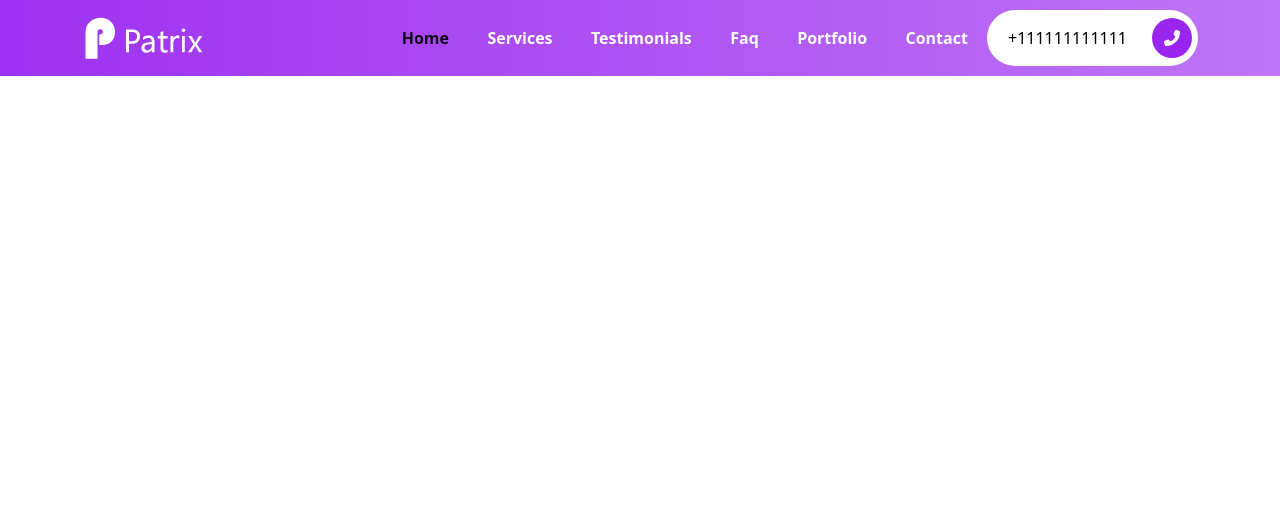
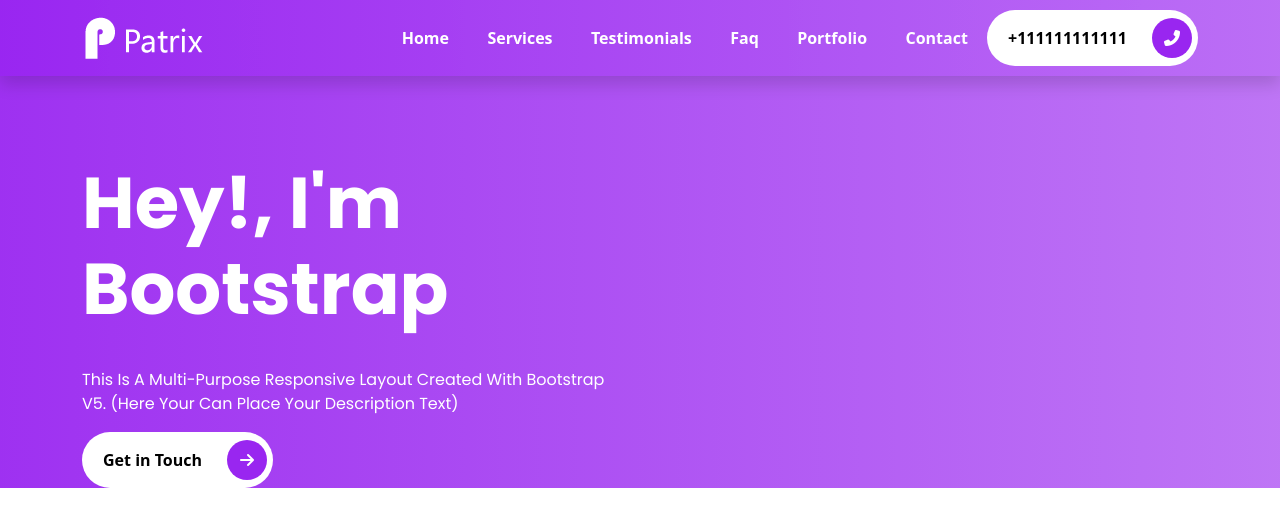
Before and after one commit to Koka-koka/portfolio, a website: page index.html in a window 1280 px wide. Drawn offline with Linux system fonts and the light colour scheme.

Commit message:
Intro-section

```diff
--- a/index.html
+++ b/index.html
@@ -1,21 +1,27 @@
 <!DOCTYPE html>
 <html lang="en">
+
 <head>
   <meta charset="UTF-8">
   <meta http-equiv="X-UA-Compatible" content="IE=edge">
   <meta name="viewport" content="width=device-width, initial-scale=1.0">
   <title>Portfolio</title>
+  <link rel="preconnect" href="https://fonts.googleapis.com">
+  <link rel="preconnect" href="https://fonts.gstatic.com" crossorigin>
+  <link href="https://fonts.googleapis.com/css2?family=Poppins:wght@400;500;600;700;900&display=swap" rel="stylesheet">
   <link rel="stylesheet" href="assets/css/fontawesome.css">
   <link rel="stylesheet" href="assets/css/style.css">
 </head>
+
 <body>
   <!-- Navbar -->
-    <nav class="navbar navbar-expand-lg menu">
+  <nav class="navbar navbar-expand-lg navbar-dark menu shadow fixed-top">
     <div class="container">
       <a class="navbar-brand" href="#">
         <img src="images/logo.png" alt="logo">
       </a>
-          <button class="navbar-toggler" type="button" data-bs-toggle="collapse" data-bs-target="#navbarSupportedContent" aria-controls="navbarSupportedContent" aria-expanded="false" aria-label="Toggle navigation">
+      <button class="navbar-toggler" type="button" data-bs-toggle="collapse" data-bs-target="#navbarSupportedContent"
+        aria-controls="navbarSupportedContent" aria-expanded="false" aria-label="Toggle navigation">
         <span class="navbar-toggler-icon"></span>
       </button>
       <div class="collapse navbar-collapse justify-content-end" id="navbarSupportedContent">
@@ -50,6 +56,31 @@
     </div>
   </nav>
 
+  <!-- INTRO -->
+
+  <section id="home" class="intro-section">
+    <div class="container">
+      <div class="row align-items-center text-white">
+        <div class="col-md-6 intros text-start">
+          <h1 class="display-2">
+            <span class="display-2--intro">Hey!, I'm Bootstrap</span>
+            <span class="display-2--description lh-base">
+              this is a multi-purpose responsive layout created with bootstrap v5.
+              (here your can place your description text)
+            </span>
+          </h1>
+          <button type="button" class="rounded-pill btn-rounded">Get in Touch
+            <span><i class="fas fa-arrow-right"></i></span>
+          </button>
+        </div>
+        <div class="col-md-6 intros">
+
+        </div>
+      </div>
+    </div>
+  </section>
+
   <script src="assets/js/bootstrap/bootstrap.bundle.min.js"></script>
 </body>
+
 </html>
--- a/scss/components/_buttons.scss
+++ b/scss/components/_buttons.scss
@@ -2,14 +2,18 @@
 @use '../components/mixins' as *;
 
 .btn-rounded {
+    @include media-breakpoint-down(sm){
+        display: none;
+    }
     position: relative;
     padding: 0.937rem 4.375rem 0.937rem 1.25rem;
-    font-weight: 500;
+    font-weight: 700;
     margin: 0;
     border: 0.1rem solid rgba($white,0.6);
     background-color: $white;
+    transition: all 0.3s ease;
 
-    &__span {
+    span {
         position: absolute;
         background-color: $primary;
         width: 2.5rem;
@@ -18,6 +22,7 @@
         right: 5px;
         transform: translateY(-50%);
         border-radius: 50%;
+        transition: all 0.2s ease;
 
         i {
             color: $white;
@@ -28,5 +33,10 @@
 
     &:hover {
         @include gradient;
+        color: $white;
+
+        span {
+            background-color: rgba($black,0.6);
+        }
     }
 }
--- a/scss/components/_typography.scss
+++ b/scss/components/_typography.scss
@@ -0,0 +1,17 @@
+.display-2{
+    margin-bottom: 1rem;
+    text-transform: capitalize;
+    font-family: 'Poppins', sans-serif;
+
+    &--intro{
+        display: inline-block;
+        font-weight: 700;
+        margin-bottom: 1rem;
+    }
+
+    &--description {
+        font-size: 1rem;
+        display: block;
+        margin-top: 1.2rem;
+    }
+}
--- a/scss/sections/_intro.scss
+++ b/scss/sections/_intro.scss
@@ -0,0 +1,9 @@
+@use '../custom' as *;
+@use '../components/mixins' as *;
+
+.intro-section {
+    @include gradient;
+    padding: 10rem 0 0 0;
+    width: 100%;
+    height: 100%;
+}
```
Also changed, not shown: assets/css/style.css, 1 other file. Lines whose indentation alone changed are shown as unchanged.
